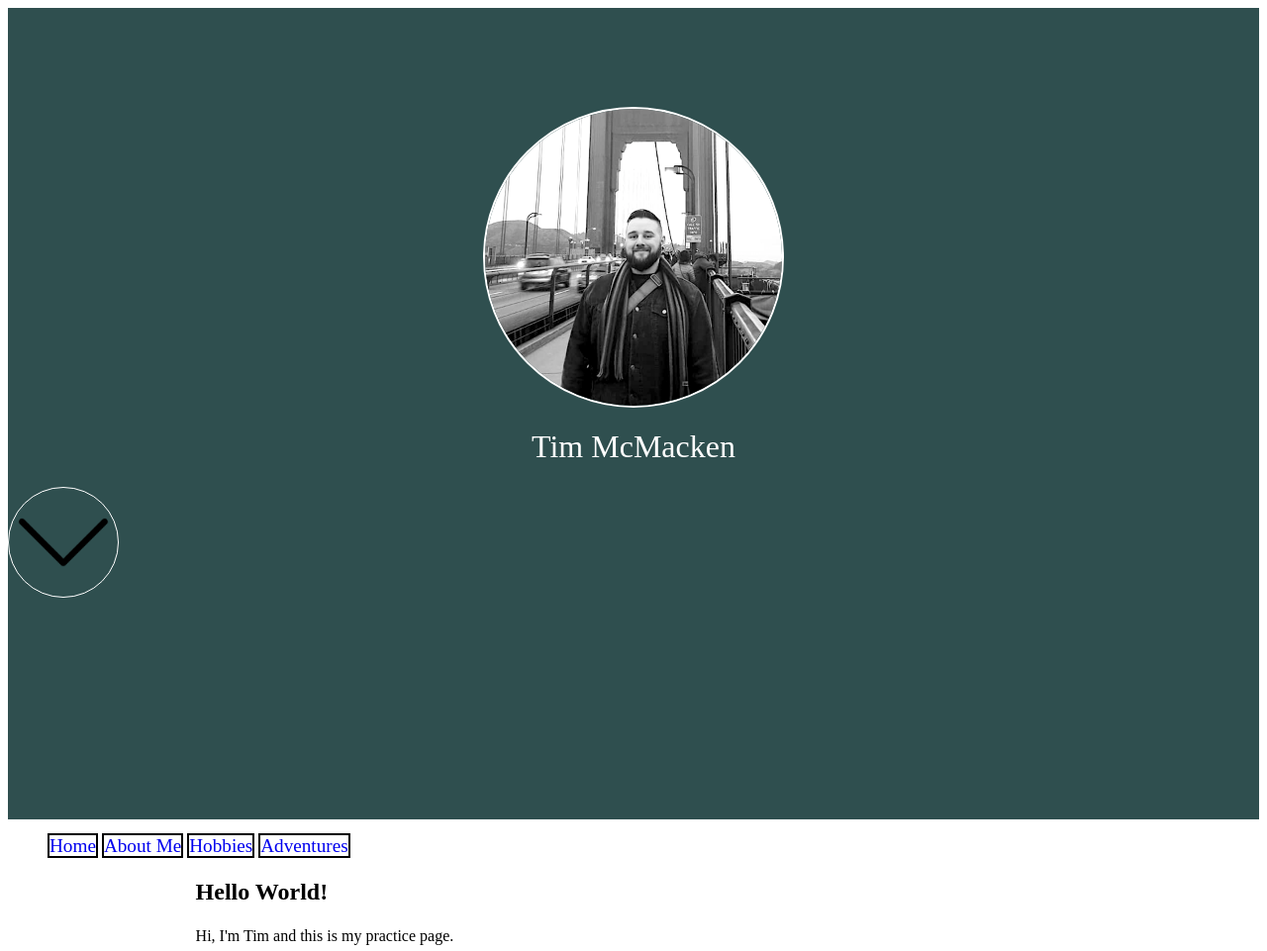
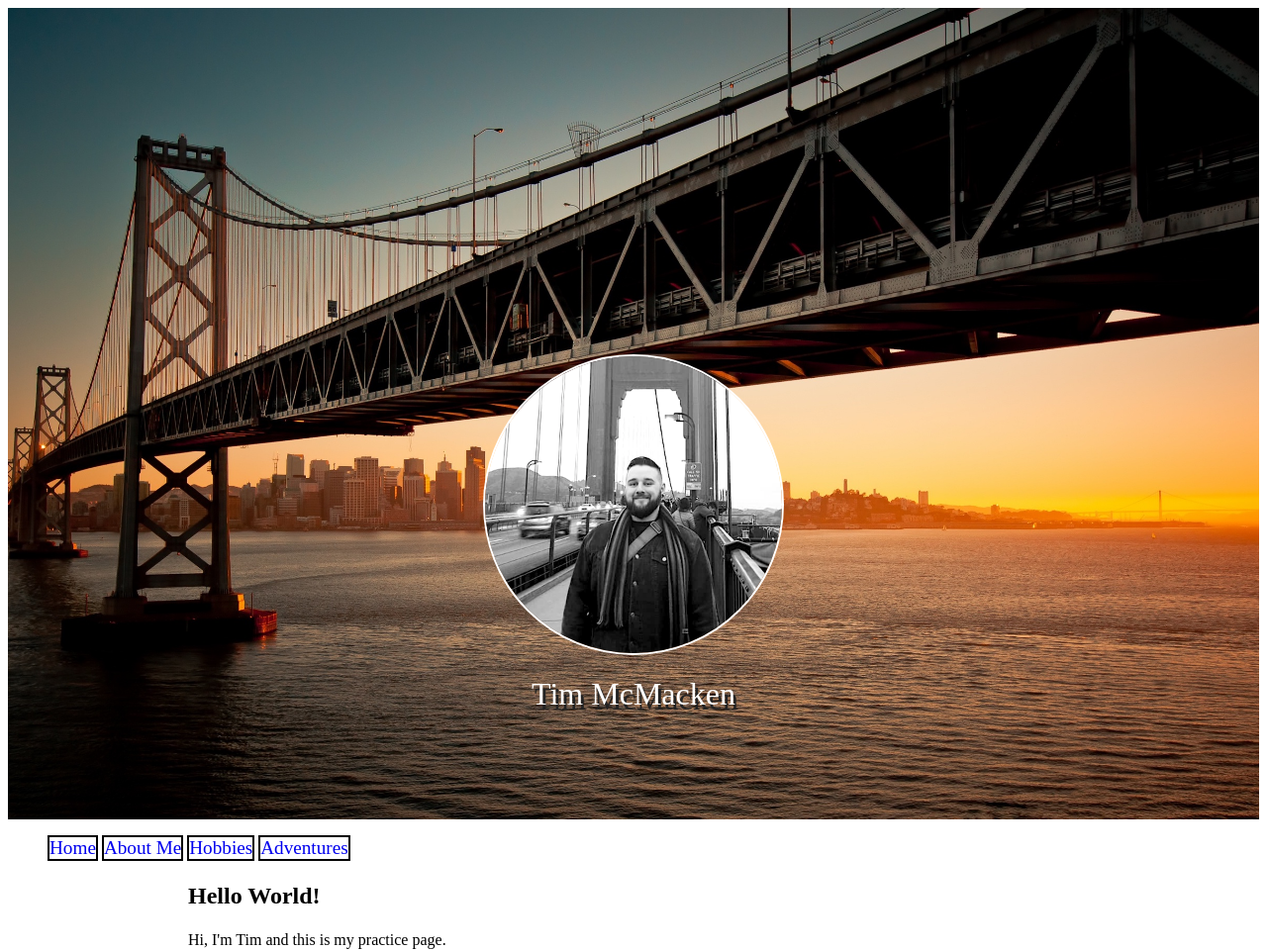
Before and after one commit to TMcMac/FrontEndPractice, a plain HTML site: page index.html in a window 1280 px wide. Shown: the top 961 px of the page at 99% size. Drawn offline with Linux system fonts and the light colour scheme.

Commit message:
Added a header image and removed the arrow icon for now
also added text shadding to the h1 for my name.

```diff
--- a/index.html
+++ b/index.html
@@ -7,13 +7,10 @@
 
 	<body>
 		<header>
-			<!-- <img src="img/sunset.jpg" alt="A sunset over Oakland California" id="banner">
-				I need to figure out how to scale this giant image to be a banner and then add text over it and a profile picture of me.
-			-->
 			<img src="img/profile.jpg" alt="Profile Picture of Tim" id="profile">
       		<h1>Tim McMacken</h1>
-      		<img class="arrow" src="img/down-arrow.png" alt="a down arrow">
-
+      		<!-- <a href="#start"><img class="arrow" src="img/down-arrow.png" alt="a down arrow"></a>
+ -->
 		</header>
 		<nav>
 			<ul>
@@ -25,7 +22,7 @@
 		</nav>
 		<div class="main">
 			<main>
-				<h2>Hello World! </h2>
+				<h2 id="start">Hello World! </h2>
 
 				<p>Hi, I'm Tim and this is my practice page.</p>
 
--- a/style.css
+++ b/style.css
@@ -8,6 +8,7 @@
 	display: block;
 	margin-right: auto;
     margin-left: auto;
+    margin-top: 250px;
     border: 2px solid white;
 	border-radius: 50%;
 }
@@ -17,16 +18,18 @@
 .main {
 	line-height: 1.25;
 	margin: auto;
-	width: 70%;
+	width: 75%;
+	max-width: 900px;
 }
 
 .arrow {
+	display: block;
 	margin-right: auto;
 	margin-left: auto;
 	border: 1px solid #fff;
 	border-radius: 50%;
 	padding: 5px;
-	width: 100px;
+	width: 75px;
 
 }
 
@@ -42,11 +45,12 @@
 /* Universal Selectors */
 
 header {
-	background-color: #2f4f4f;
 	height: 720px;
 	color: white;
 	width: 100%;
 	padding-top: 100px;
+	background: #2f4f4f url('img/bridge.jpg') no-repeat center;
+	background-size: cover;
 }
 
 header h1 {
@@ -54,11 +58,14 @@ header h1 {
 	/*text-transform: uppercase;*/
 	font-weight: normal;
 	font-family: Rockwell;
+	text-shadow: 3px 5px 0 #222;
 }
 
 nav ul li {
 	font-size: 1.2em;
-	display: inline;
+	display: inline-block;
+	margin-right: auto;
+	margin-left: auto;
 	color: #fff
 	padding: 0 12px;
 	border: 2px solid #000;
```
Also changed, not shown: img/bridge.jpg (added), 1 other file.
